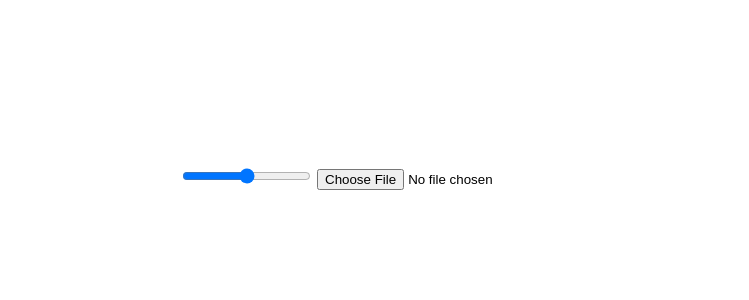
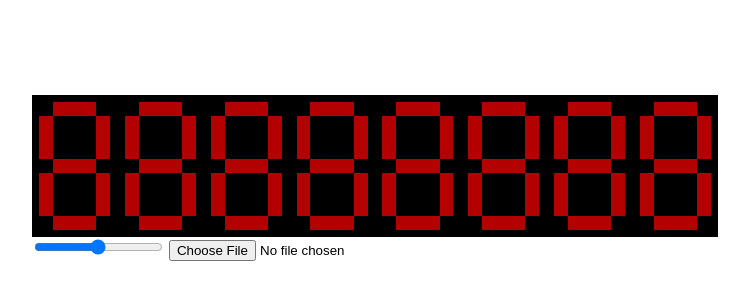
Before and after one commit to Joao-POP/7-segment-audio-player, a website with bundled scripts: page index.html in a window 1280 px wide. Shown: the part 222-522 px from the top of the page, without its empty margins (265-1014 px from the left). Built offline with nearby package versions, Linux system fonts and the light colour scheme.

Commit message:
Added main display digits and styling

```diff
--- a/index.html
+++ b/index.html
@@ -9,15 +9,79 @@
     </head>
     <body>
         <div id="player-body">
-            <div id="7-segment">
-                <div class="digit"></div>
-                <div class="digit"></div>
-                <div class="digit"></div>
-                <div class="digit"></div>
-                <div class="digit"></div>
-                <div class="digit"></div>
-                <div class="digit"></div>
-                <div class="digit"></div>
+            <div id="seven-segment">
+                <div class="digit">
+                    <span class="horizontal segment A"></span>
+                    <span class="vertical segment B"></span>
+                    <span class="vertical segment C"></span>
+                    <span class="horizontal segment D"></span>
+                    <span class="vertical segment E"></span>
+                    <span class="vertical segment F"></span>
+                    <span class="horizontal segment G"></span>
+                </div>
+                <div class="digit">
+                    <span class="horizontal segment A"></span>
+                    <span class="vertical segment B"></span>
+                    <span class="vertical segment C"></span>
+                    <span class="horizontal segment D"></span>
+                    <span class="vertical segment E"></span>
+                    <span class="vertical segment F"></span>
+                    <span class="horizontal segment G"></span>
+                </div>
+                <div class="digit">
+                    <span class="horizontal segment A"></span>
+                    <span class="vertical segment B"></span>
+                    <span class="vertical segment C"></span>
+                    <span class="horizontal segment D"></span>
+                    <span class="vertical segment E"></span>
+                    <span class="vertical segment F"></span>
+                    <span class="horizontal segment G"></span>
+                </div>
+                <div class="digit">
+                    <span class="horizontal segment A"></span>
+                    <span class="vertical segment B"></span>
+                    <span class="vertical segment C"></span>
+                    <span class="horizontal segment D"></span>
+                    <span class="vertical segment E"></span>
+                    <span class="vertical segment F"></span>
+                    <span class="horizontal segment G"></span>
+                </div>
+                <div class="digit">
+                    <span class="horizontal segment A"></span>
+                    <span class="vertical segment B"></span>
+                    <span class="vertical segment C"></span>
+                    <span class="horizontal segment D"></span>
+                    <span class="vertical segment E"></span>
+                    <span class="vertical segment F"></span>
+                    <span class="horizontal segment G"></span>
+                </div>
+                <div class="digit">
+                    <span class="horizontal segment A"></span>
+                    <span class="vertical segment B"></span>
+                    <span class="vertical segment C"></span>
+                    <span class="horizontal segment D"></span>
+                    <span class="vertical segment E"></span>
+                    <span class="vertical segment F"></span>
+                    <span class="horizontal segment G"></span>
+                </div>
+                <div class="digit">
+                    <span class="horizontal segment A"></span>
+                    <span class="vertical segment B"></span>
+                    <span class="vertical segment C"></span>
+                    <span class="horizontal segment D"></span>
+                    <span class="vertical segment E"></span>
+                    <span class="vertical segment F"></span>
+                    <span class="horizontal segment G"></span>
+                </div>
+                <div class="digit">
+                    <span class="horizontal segment A"></span>
+                    <span class="vertical segment B"></span>
+                    <span class="vertical segment C"></span>
+                    <span class="horizontal segment D"></span>
+                    <span class="vertical segment E"></span>
+                    <span class="vertical segment F"></span>
+                    <span class="horizontal segment G"></span>
+                </div>
             </div>
             <input id="volume-knob" type="range" name="volume" min="0" max="100" />
             <input id="cd-tray" type="file" name="song" accept="audio/*" />
--- a/styles.css
+++ b/styles.css
@@ -1,3 +1,27 @@
+@property --vertical-segment-height {
+    syntax: "<length>";
+    inherits: false;
+    initial-value: calc(5px + 3vw);
+}
+
+@property --vertical-segment-width {
+    syntax: "<length>";
+    inherits: false;
+    initial-value: calc(1px + 1vw);
+}
+
+@property --horizontal-segment-height {
+    syntax: "<length>";
+    inherits: false;
+    initial-value: calc(1px + 1vw);
+}
+
+@property --horizontal-segment-width {
+    syntax: "<length>";
+    inherits: false;
+    initial-value: calc(5px + 3vw);
+}
+
 html {
     min-height: 100%;
 
@@ -14,14 +38,52 @@ body {
     align-items: center;
 }
 
+#seven-segment {
+    display: flex;
+}
+
+.digit {
+    height: calc(2 * var(--vertical-segment-height) + 3 * var(--horizontal-segment-height));
+    width: calc(2 * var(--vertical-segment-width) + var(--horizontal-segment-width));
+    background-color: black;
+    padding: calc(1px + 0.5vw);
+}
+
 .segment {
-    background-color: black;
+    display: block;
+    position: relative;
+    background-color: rgba(255, 0, 0, 70%);
+}
+
+.segment.vertical {
+    width: var(--vertical-segment-width);
+    height: var(--vertical-segment-height);
 }
 
 .segment.horizontal {
-    transform: rotate(90deg);
+    width: var(--horizontal-segment-width);
+    height: var(--horizontal-segment-height);
 }
 
+.A, .G, .D {
+    left: var(--vertical-segment-width);
+}
+
+.D, .C {
+    top: var(--horizontal-segment-height);
+}
+
+.B, .C {
+    left: calc(var(--horizontal-segment-width) + var(--vertical-segment-width));
+}
+
+.E {
+    bottom: var(--vertical-segment-height);
+}
+
+.F, .G {
+    bottom: calc(var(--vertical-segment-height) * 3 + var(--horizontal-segment-height));
+}
 .segment.lit {
     background-color: red;
 }
```
